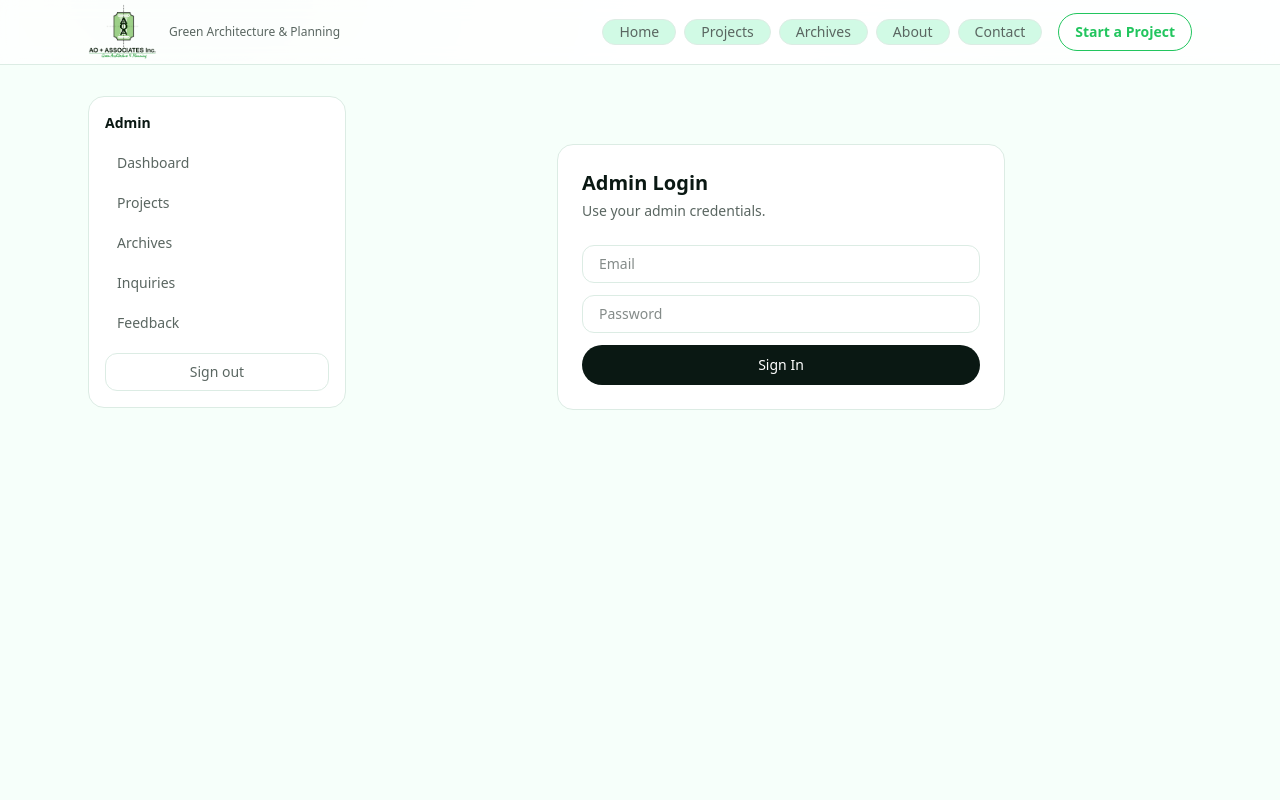
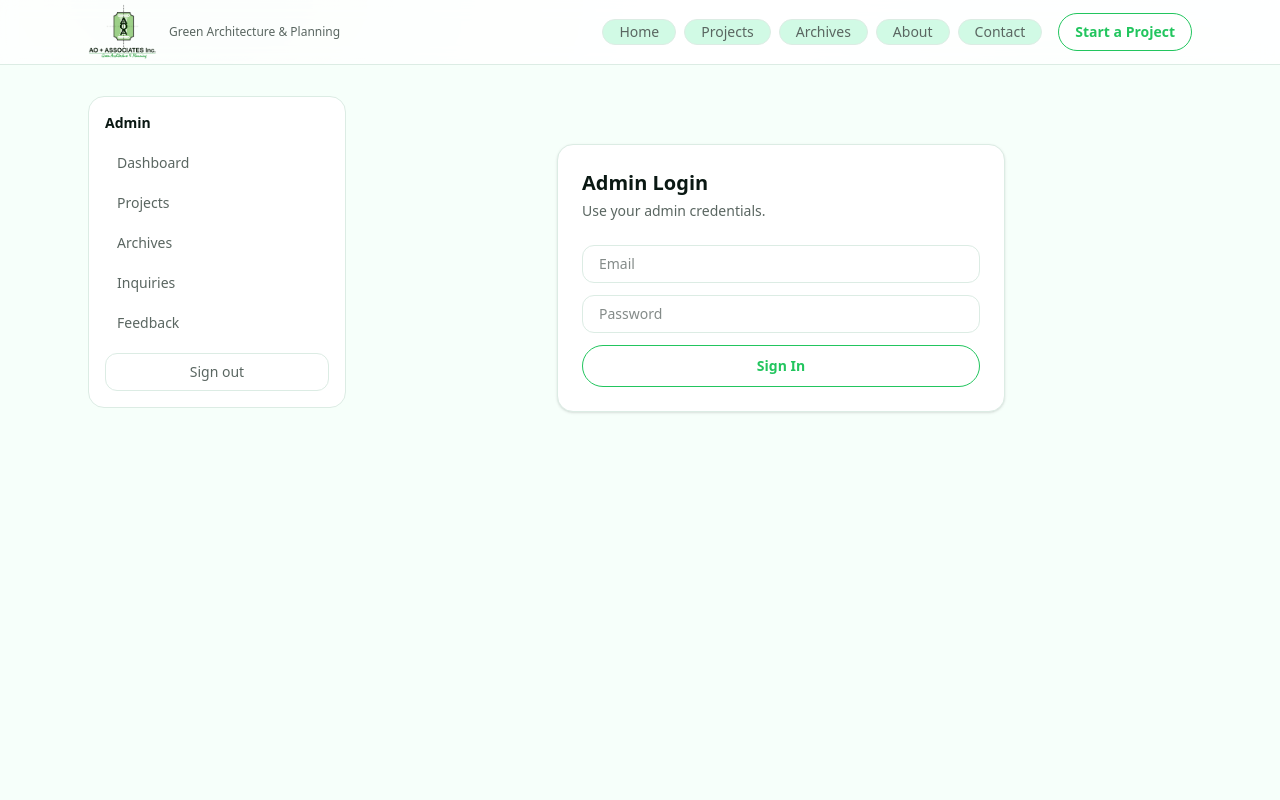
Before and after one commit to Echemartins/aoassociates, a Next.js app: page /admin/login in a window 1280 px wide. Shown: the top 800 px of the page. Built offline with nearby package versions, Linux system fonts and the light colour scheme.

Commit message:
gallery updates

```diff
--- a/next.config.ts
+++ b/next.config.ts
@@ -2,13 +2,13 @@ import type { NextConfig } from "next"
 
 const nextConfig: NextConfig = {
   images: {
-    remotePatterns: [{ protocol: "https", hostname: "**" }],
+    remotePatterns: [
+      { protocol: "https", hostname: "**" },
+    ],
   },
   typescript: {
     ignoreBuildErrors: true,
   },
-  // cast to avoid TS complaining about missing key in type defs
-  ...( { eslint: { ignoreDuringBuilds: true } } as any ),
 }
 
 export default nextConfig
--- /dev/null
+++ b/src/app/admin/login/LoginClient.tsx
@@ -0,0 +1,71 @@
+"use client"
+
+import { signIn } from "next-auth/react"
+import { useSearchParams } from "next/navigation"
+import { useState } from "react"
+
+export default function LoginClient() {
+  const from = useSearchParams().get("from") || "/admin"
+
+  const [email, setEmail] = useState("")
+  const [password, setPassword] = useState("")
+  const [error, setError] = useState<string | null>(null)
+  const [loading, setLoading] = useState(false)
+
+  async function onSubmit(e: React.FormEvent) {
+    e.preventDefault()
+    setLoading(true)
+    setError(null)
+
+    const res = await signIn("credentials", {
+      email,
+      password,
+      redirect: true,
+      callbackUrl: from,
+    })
+
+    // With redirect:true, errors usually show via querystring.
+    // This is kept as a fallback.
+    if ((res as any)?.error) setError("Invalid login.")
+    setLoading(false)
+  }
+
+  return (
+    <div className="mx-auto max-w-md rounded-2xl border border-[rgb(var(--border))] bg-[rgb(var(--bg))] p-6 shadow-sm">
+      <h1 className="text-xl font-semibold">Admin Login</h1>
+      <p className="mt-1 text-sm text-[rgb(var(--muted))]">Use your admin credentials.</p>
+
+      <form onSubmit={onSubmit} className="mt-6 grid gap-3">
+        <input
+          value={email}
+          onChange={(e) => setEmail(e.target.value)}
+          placeholder="Email"
+          type="email"
+          autoComplete="email"
+          className="rounded-xl border border-[rgb(var(--border))] bg-[rgb(var(--bg))] px-4 py-2 text-sm"
+        />
+        <input
+          value={password}
+          onChange={(e) => setPassword(e.target.value)}
+          placeholder="Password"
+          type="password"
+          autoComplete="current-password"
+          className="rounded-xl border border-[rgb(var(--border))] bg-[rgb(var(--bg))] px-4 py-2 text-sm"
+        />
+
+        {error ? (
+          <div className="rounded-xl border border-red-200 bg-red-50 px-3 py-2 text-sm text-red-700">
+            {error}
+          </div>
+        ) : null}
+
+        <button
+          disabled={loading}
+          className="rounded-full border border-[rgb(var(--accent))] bg-[rgb(var(--bg))] px-5 py-2.5 text-sm font-semibold text-[rgb(var(--accent))] transition-colors hover:bg-[rgb(var(--accent))] hover:text-white disabled:opacity-60"
+        >
+          {loading ? "Signing in…" : "Sign In"}
+        </button>
+      </form>
+    </div>
+  )
+}
--- a/src/app/admin/login/page.tsx
+++ b/src/app/admin/login/page.tsx
@@ -1,69 +1,22 @@
-"use client"
+import { Suspense } from "react"
+import { Container } from "@/src/components/Container"
+import LoginClient from "./LoginClient"
 
-import { signIn } from "next-auth/react"
-import { useSearchParams } from "next/navigation"
-import { useState } from "react"
-import { Container } from "@/src/components/Container"
+export const runtime = "nodejs"
+export const dynamic = "force-dynamic"
 
 export default function AdminLoginPage() {
-  const from = useSearchParams().get("from") || "/admin"
-  const [email, setEmail] = useState("")
-  const [password, setPassword] = useState("")
-  const [error, setError] = useState<string | null>(null)
-  const [loading, setLoading] = useState(false)
-
-  async function onSubmit(e: React.FormEvent) {
-    e.preventDefault()
-    setLoading(true)
-    setError(null)
-
-    const res = await signIn("credentials", {
-      email,
-      password,
-      redirect: true,
-      callbackUrl: from,
-    })
-
-    // Note: with redirect:true, errors usually show via querystring.
-    // This is kept as a fallback.
-    if ((res as any)?.error) setError("Invalid login.")
-    setLoading(false)
-  }
-
   return (
     <Container className="py-12">
-      <div className="mx-auto max-w-md rounded-2xl border border-[rgb(var(--border))] bg-white p-6">
-        <h1 className="text-xl font-semibold">Admin Login</h1>
-        <p className="mt-1 text-sm text-[rgb(var(--muted))]">
-          Use your admin credentials.
-        </p>
-
-        <form onSubmit={onSubmit} className="mt-6 grid gap-3">
-          <input
-            value={email}
-            onChange={(e) => setEmail(e.target.value)}
-            placeholder="Email"
-            type="email"
-            className="rounded-xl border border-[rgb(var(--border))] px-4 py-2 text-sm"
-          />
-          <input
-            value={password}
-            onChange={(e) => setPassword(e.target.value)}
-            placeholder="Password"
-            type="password"
-            className="rounded-xl border border-[rgb(var(--border))] px-4 py-2 text-sm"
-          />
-
-          {error ? <div className="text-sm text-red-600">{error}</div> : null}
-
-          <button
-            disabled={loading}
-            className="rounded-full bg-[rgb(var(--fg))] px-5 py-2.5 text-sm font-medium text-white hover:opacity-90 disabled:opacity-60"
-          >
-            {loading ? "Signing in…" : "Sign In"}
-          </button>
-        </form>
-      </div>
+      <Suspense
+        fallback={
+          <div className="mx-auto max-w-md rounded-2xl border border-[rgb(var(--border))] bg-[rgb(var(--bg))] p-6">
+            <div className="text-sm text-[rgb(var(--muted))]">Loading…</div>
+          </div>
+        }
+      >
+        <LoginClient />
+      </Suspense>
     </Container>
   )
 }
```
